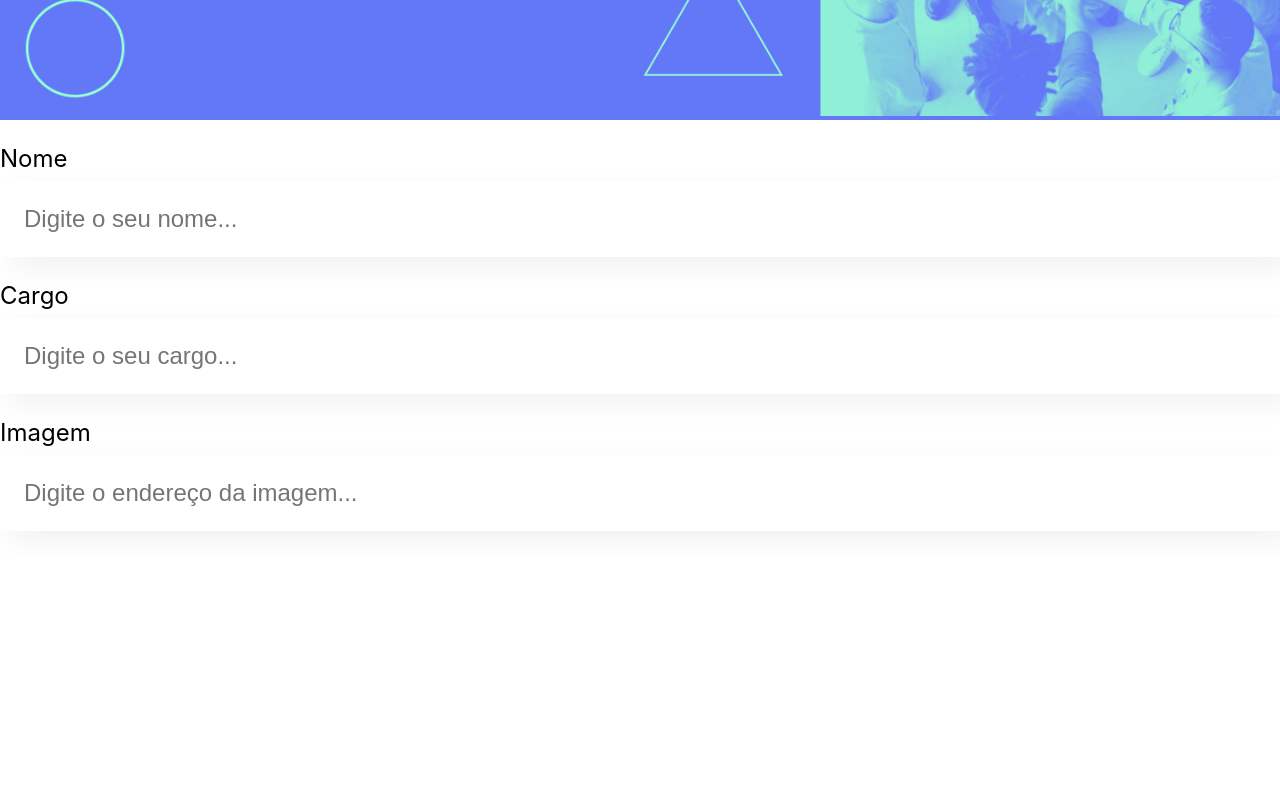
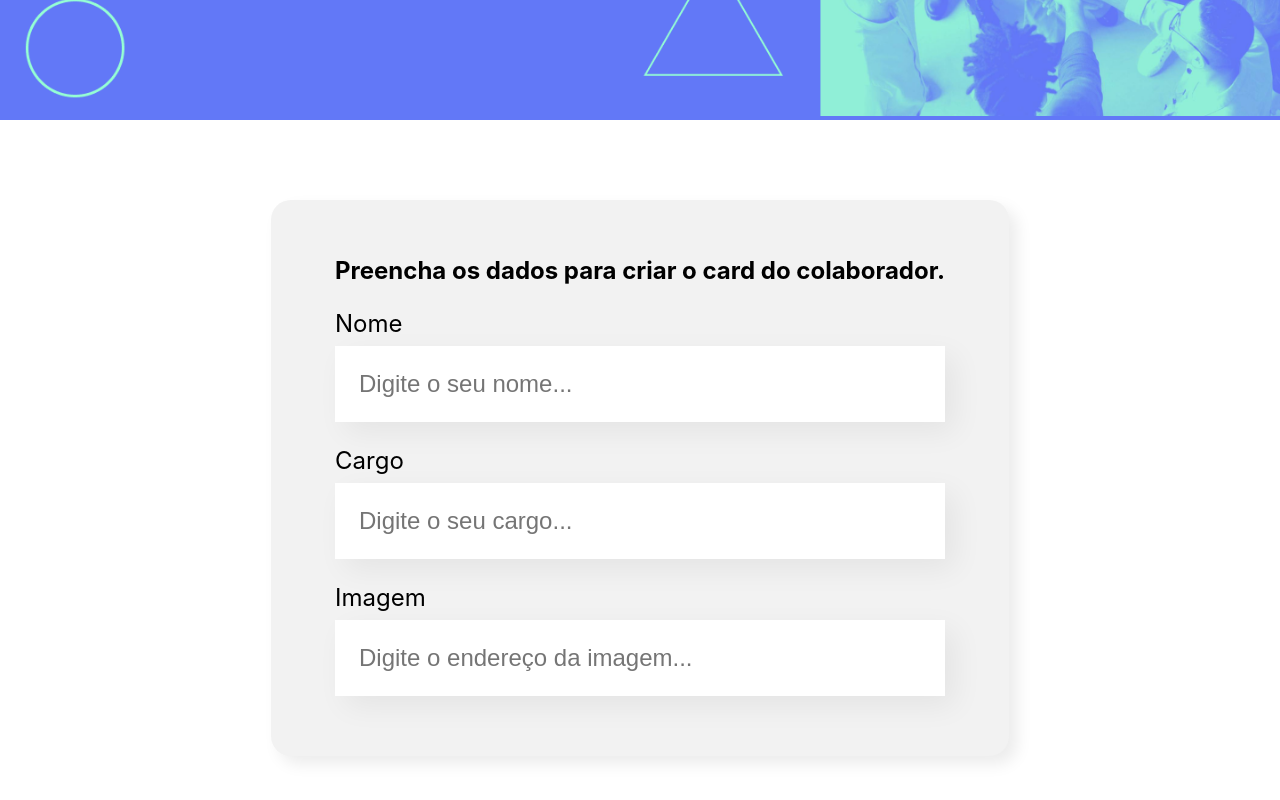
Before and after one commit to guipardi/organo, a React (Create React App) app in the folder app-organo/: page / in a window 1280 px wide. Shown: the part 378-1178 px from the top of the page. Before the commit the page ends 933 px from the top, so only its background shows below. Built offline with nearby package versions, Linux system fonts and the light colour scheme.

Commit message:
Subindo mais uma parte dos arquivos.

```diff
--- a/app-organo/src/App.js
+++ b/app-organo/src/App.js
@@ -1,14 +1,13 @@
-import Banner from './Compontentes/Banner';
-import CampoTexto from './Compontentes/CampoTexto';
+import Banner from './Componentes/Banner';
+import Formulario from './Componentes/Formulario';
+
 
 function App() {
   return (
 
     <div className="App">
       <Banner/>
-      <CampoTexto label="Nome" placeholder="Digite o seu nome"/>
-      <CampoTexto label="Cargo" placeholder="Digite o seu cargo"/>
-      <CampoTexto label="Imagem" placeholder="Digite o endereço da imagem"/>
+      <Formulario/>
     </div>
   );
 }
--- /dev/null
+++ b/app-organo/src/Componentes/Formulario/Formulario.css
@@ -0,0 +1,13 @@
+.formulario {
+    display: flex;
+    justify-content: center;
+    margin: 80px 0;
+}
+
+.formulario form {
+    max-width: 80%;
+    background-color: #F2F2F2;
+    border-radius: 20px;
+    padding: 36px 64px;
+    box-shadow: 8px 8px 16px rgba(0, 0, 0, 0.08);
+}
--- /dev/null
+++ b/app-organo/src/Componentes/Formulario/index.js
@@ -0,0 +1,17 @@
+import CampoTexto from '../CampoTexto';
+import './Formulario.css';
+
+const Formulario = () => {
+    return(
+        <section className='formulario'>
+            <form>
+                <h2>Preencha os dados para criar o card do colaborador.</h2>
+                <CampoTexto label="Nome" placeholder="Digite o seu nome"/>
+                <CampoTexto label="Cargo" placeholder="Digite o seu cargo"/>
+                <CampoTexto label="Imagem" placeholder="Digite o endereço da imagem"/>
+            </form>
+        </section>
+    )
+}
+
+export default Formulario;
```
Also changed, not shown: app-organo/src/Componentes/Banner/Banner.css (renamed from app-organo/src/Compontentes/Banner/Banner.css), app-organo/src/Componentes/Banner/index.js (renamed from app-organo/src/Compontentes/Banner/index.js), app-organo/src/Componentes/CampoTexto/CampoTexto.css (renamed from app-organo/src/Compontentes/CampoTexto/CampoTexto.css), app-organo/src/Componentes/CampoTexto/index.js (line endings or trailing spaces).
